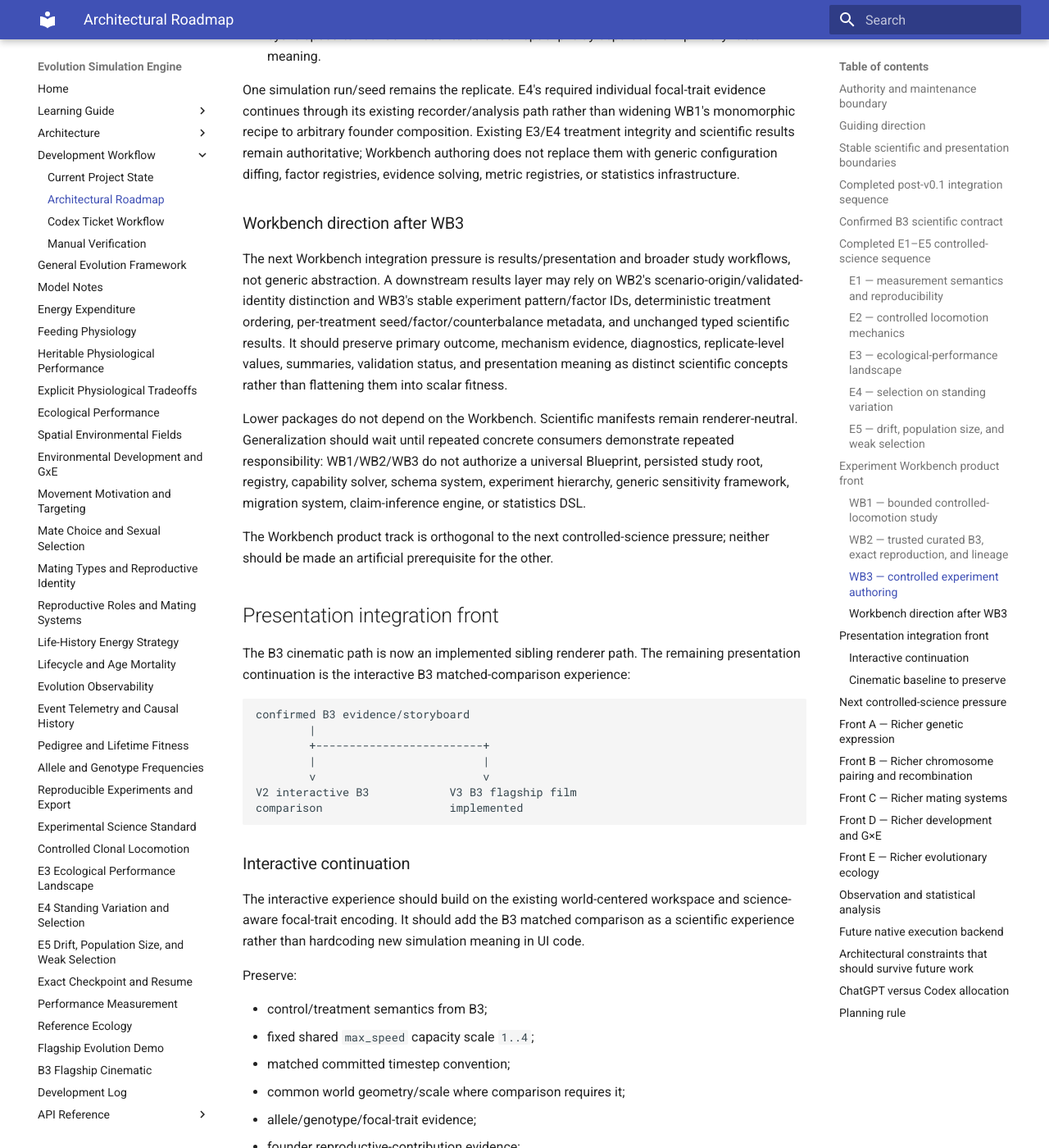
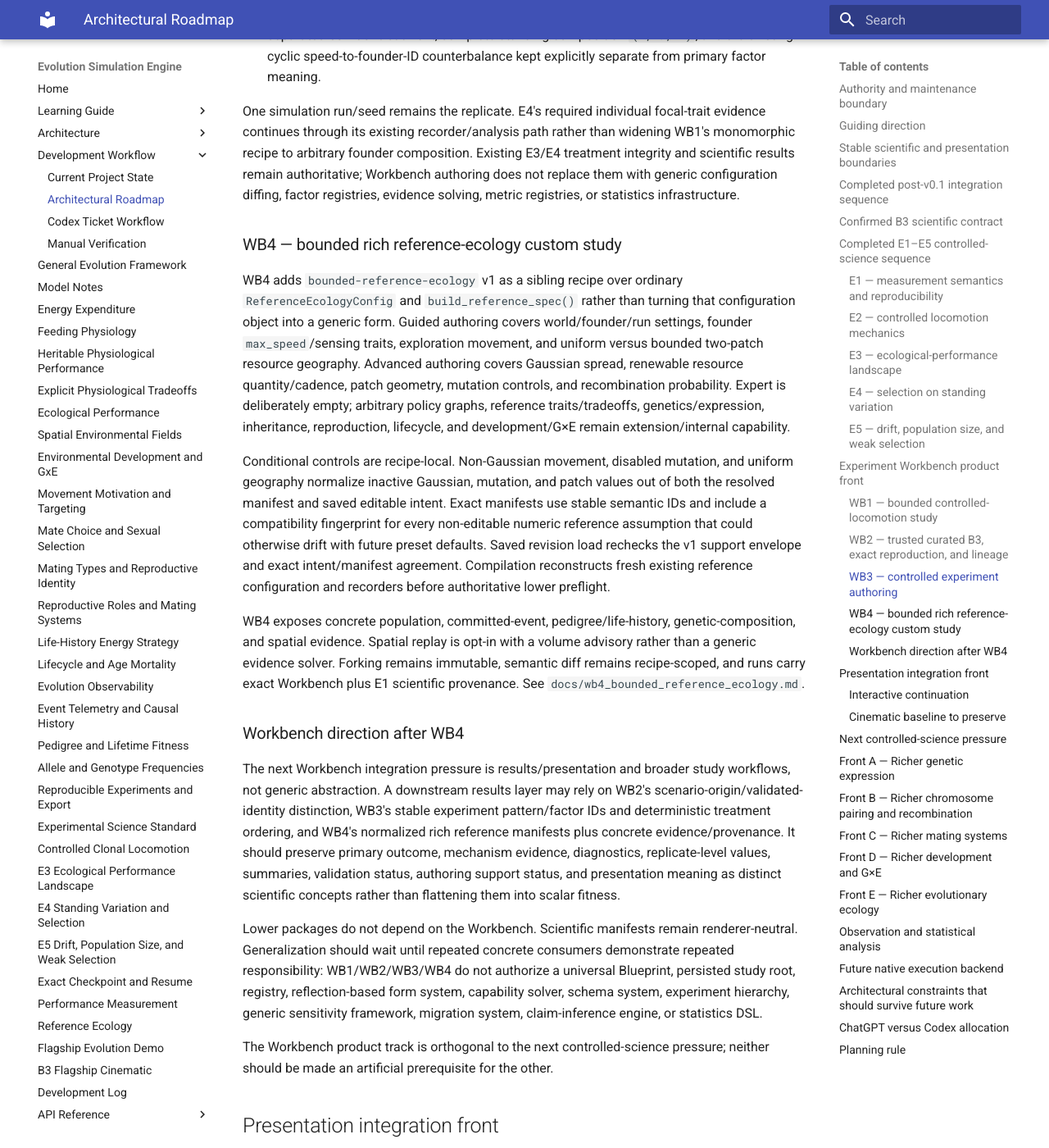
Before and after one commit to abdullahkhan57721/evolution-simulation-engine, an MkDocs documentation site: the page built from docs/development/roadmap.md, in a window 1280 px wide and 1400 px high, scrolled down 6956 px. Shown: the whole window at 82% size. Built offline with MkDocs 1.6.1 and Material for MkDocs 9.7.7, drawn with Linux system fonts in a browser that asks for light colours; some of the changed text lies outside the part shown.

Commit message:
WB4: update Workbench roadmap direction

````diff
--- a/docs/development/roadmap.md
+++ b/docs/development/roadmap.md
@@ -240,9 +240,9 @@ retroactively simplify B3.
 
 ## Experiment Workbench product front
 
-WB1, WB2, and WB3 establish three concrete product-layer foundations for study,
-curated-scenario, and controlled-experiment authoring above existing typed/scenario
-composition:
+WB1, WB2, WB3, and WB4 establish four concrete product-layer foundations for
+bounded studies, trusted curated scenarios, controlled experiments, and richer
+custom biological studies above existing typed/scenario composition:
 
 ```text
 semantic study / curated scenario / experiment authoring
@@ -329,23 +329,50 @@ integrity and scientific results remain authoritative; Workbench authoring does
 replace them with generic configuration diffing, factor registries, evidence
 solving, metric registries, or statistics infrastructure.
 
-### Workbench direction after WB3
+### WB4 — bounded rich reference-ecology custom study
+
+WB4 adds `bounded-reference-ecology` v1 as a sibling recipe over ordinary
+`ReferenceEcologyConfig` and `build_reference_spec()` rather than turning that
+configuration object into a generic form. Guided authoring covers world/founder/run
+settings, founder `max_speed`/sensing traits, exploration movement, and uniform
+versus bounded two-patch resource geography. Advanced authoring covers Gaussian
+spread, renewable resource quantity/cadence, patch geometry, mutation controls, and
+recombination probability. Expert is deliberately empty; arbitrary policy graphs,
+reference traits/tradeoffs, genetics/expression, inheritance, reproduction,
+lifecycle, and development/G×E remain extension/internal capability.
+
+Conditional controls are recipe-local. Non-Gaussian movement, disabled mutation,
+and uniform geography normalize inactive Gaussian, mutation, and patch values out
+of both the resolved manifest and saved editable intent. Exact manifests use stable
+semantic IDs and include a compatibility fingerprint for every non-editable numeric
+reference assumption that could otherwise drift with future preset defaults. Saved
+revision load rechecks the v1 support envelope and exact intent/manifest agreement.
+Compilation reconstructs fresh existing reference configuration and recorders before
+authoritative lower preflight.
+
+WB4 exposes concrete population, committed-event, pedigree/life-history,
+genetic-composition, and spatial evidence. Spatial replay is opt-in with a volume
+advisory rather than a generic evidence solver. Forking remains immutable, semantic
+diff remains recipe-scoped, and runs carry exact Workbench plus E1 scientific
+provenance. See `docs/wb4_bounded_reference_ecology.md`.
+
+### Workbench direction after WB4
 
 The next Workbench integration pressure is results/presentation and broader study
 workflows, not generic abstraction. A downstream results layer may rely on WB2's
-scenario-origin/validated-identity distinction and WB3's stable experiment
-pattern/factor IDs, deterministic treatment ordering, per-treatment
-seed/factor/counterbalance metadata, and unchanged typed scientific results. It
-should preserve primary outcome, mechanism evidence, diagnostics, replicate-level
-values, summaries, validation status, and presentation meaning as distinct
+scenario-origin/validated-identity distinction, WB3's stable experiment
+pattern/factor IDs and deterministic treatment ordering, and WB4's normalized rich
+reference manifests plus concrete evidence/provenance. It should preserve primary
+outcome, mechanism evidence, diagnostics, replicate-level values, summaries,
+validation status, authoring support status, and presentation meaning as distinct
 scientific concepts rather than flattening them into scalar fitness.
 
 Lower packages do not depend on the Workbench. Scientific manifests remain
 renderer-neutral. Generalization should wait until repeated concrete consumers
-demonstrate repeated responsibility: WB1/WB2/WB3 do not authorize a universal
-Blueprint, persisted study root, registry, capability solver, schema system,
-experiment hierarchy, generic sensitivity framework, migration system,
-claim-inference engine, or statistics DSL.
+demonstrate repeated responsibility: WB1/WB2/WB3/WB4 do not authorize a universal
+Blueprint, persisted study root, registry, reflection-based form system, capability
+solver, schema system, experiment hierarchy, generic sensitivity framework,
+migration system, claim-inference engine, or statistics DSL.
 
 The Workbench product track is orthogonal to the next controlled-science pressure;
 neither should be made an artificial prerequisite for the other.
@@ -577,6 +604,8 @@ the stable subset worth compiling.
 - Preserve semantic factor identity separately from implementation field paths, and
   keep experimental counterbalancing/blocking metadata separate from primary-factor
   meaning.
+- Normalize inapplicable Workbench authoring state before persistence so hidden
+  inactive values cannot later reappear as scientific changes.
 - Keep Workbench scientific manifests renderer-neutral.
 - Prefer readable, maintainable architecture over micro-optimization.
 - Require evidence before performance/backend work.
````
